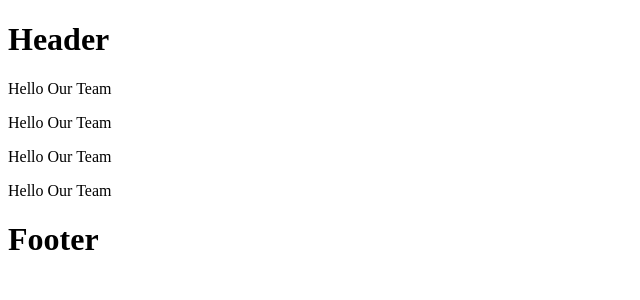
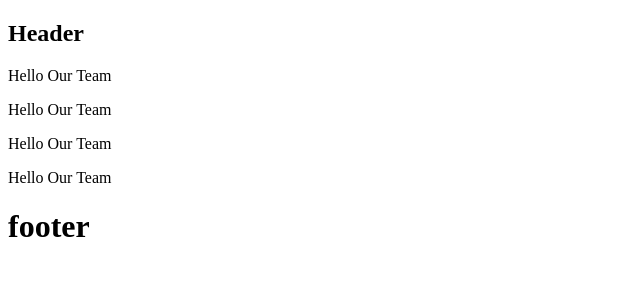
Before and after one commit to paddinghq/gasfleet-website-new, a Nuxt app: page /ourteam in a window 1280 px wide. Shown: the top 300 px of the page, without its empty margins (0-640 px from the left). Built offline with nearby package versions, Linux system fonts and the light colour scheme.

Commit message:
adding layout

```diff
--- /dev/null
+++ b/components/AppFooter.vue
@@ -0,0 +1,9 @@
+<template>
+  <div>
+    <footer><h1>footer</h1></footer>
+  </div>
+</template>
+
+<script setup></script>
+
+<style lang="scss" scoped></style>
--- /dev/null
+++ b/components/AppHeader.vue
@@ -0,0 +1,14 @@
+<template>
+  <div>
+    <header>
+      <nav>
+        <h1>Header</h1>
+
+      </nav>
+    </header>
+  </div>
+</template>
+
+<script setup></script>
+
+<style lang="scss" scoped></style>
--- a/layouts/default.vue
+++ b/layouts/default.vue
@@ -1,8 +1,8 @@
 <template>
   <div>
-    <h1>Header</h1>
+    <AppHeader />
     <slot></slot>
-    <h1>Footer</h1>
+    <AppFooter />
   </div>
 </template>
 
```
